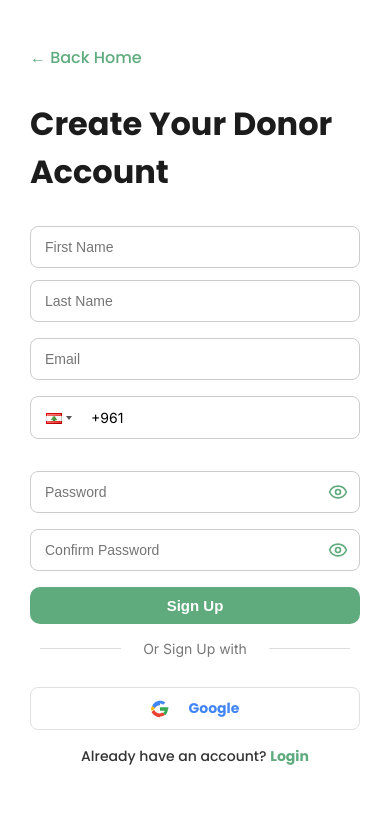
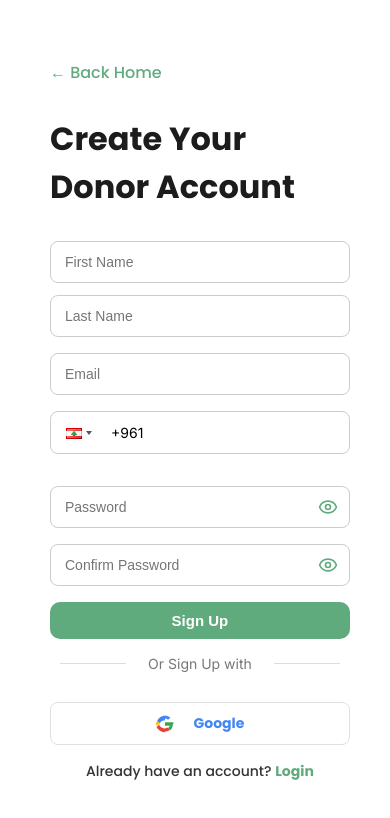
Before and after one commit to HusseinAtoui/donationplatform-frontend, a React (Create React App) app: page /signup/donor in a window 390 px wide. Shown: the top 818 px of the page. Built offline with nearby package versions, Linux system fonts and the light colour scheme; no server answers; what leo-profanity, sentiment would draw is missing.

Commit message:
scroll signup donor

```diff
--- a/src/pages/SignUp/DonorSignUp.css
+++ b/src/pages/SignUp/DonorSignUp.css
@@ -1,6 +1,6 @@
 @import url('https://fonts.googleapis.com/css2?family=Inter:wght@400;600&family=Poppins:wght@500;700&display=swap');
 
-/* Container */
+/* Outer container - full viewport */
 .signup-container {
     display: flex;
     flex-direction: row;
@@ -8,19 +8,33 @@
     min-height: 100vh;
     font-family: 'Poppins', sans-serif;
     overflow-x: hidden;
-    align-items: stretch;
 }
 
 /* Left Section */
 .signup-left {
     flex: 1;
-    padding: 40px 60px;
     display: flex;
     flex-direction: column;
-    justify-content: flex-start; /* start from top */
     background-color: #ffffff;
+    min-height: 100vh;
     box-sizing: border-box;
-    overflow: visible;
+}
+
+/* Scroll wrapper fills entire parent */
+.signup-left>.scroll-wrapper {
+    flex: 1 1 auto;
+    /* fill vertical space */
+    display: flex;
+    flex-direction: column;
+    overflow-y: auto;
+    width: 103%;
+    /* fill full width */
+    min-height: 100%;
+    /* fill full height */
+    box-sizing: border-box;
+    padding: 40px 60px;
+    /* internal spacing for content */
+    margin-left: 0;
 }
 
 /* Return text */
@@ -31,6 +45,8 @@
     cursor: pointer;
     margin-bottom: 20px;
 }
+
+/* Google button */
 .google-btn {
     display: inline-flex;
     align-items: center;
@@ -46,8 +62,12 @@
     font-weight: 600;
     transition: background-color 0.2s ease;
 }
-.google-btn:hover { background: #f7f7f7; }
 
+.google-btn:hover {
+    background: #f7f7f7;
+}
+
+/* Divider */
 .login-divider {
     display: flex;
     align-items: center;
@@ -56,6 +76,7 @@
     color: #777;
     font-size: 14px;
 }
+
 .login-divider .line {
     flex: 1;
     height: 1px;
@@ -201,14 +222,12 @@
 @media (max-width: 768px) {
     .signup-container {
         flex-direction: column;
-        align-items: stretch;
+        height: auto;
+        /* let it grow */
     }
 
-    .signup-left {
-        width: 100%;
+    .signup-left>.scroll-wrapper {
         padding: 20px;
-        margin-top: 50%;
-        margin-bottom: 30%;
     }
 
     .login-image {
@@ -224,5 +243,3 @@
         font-size: 15px;
     }
 }
-
-/* Mobile fix for small screens (480px and below) */
--- a/src/pages/SignUp/DonorSignUp.jsx
+++ b/src/pages/SignUp/DonorSignUp.jsx
@@ -1,4 +1,3 @@
-// src/pages/DonorSignUp.jsx
 import React, { useState, useEffect } from 'react';
 import { useNavigate } from 'react-router-dom';
 import PhoneInput from 'react-phone-input-2';
@@ -20,18 +19,13 @@ const GoogleIcon = () => (
 export default function DonorSignUp() {
   const navigate = useNavigate();
 
-  // If backend ever redirects back here with ?token=&user=, capture it (optional)
   useEffect(() => {
-
-   // Prefill from login redirect (no existing account)
     const params = new URLSearchParams(window.location.search);
     const prefillEmail = params.get('email');
- if (prefillEmail) {
-  setFormData((s) => ({ ...s, email: prefillEmail }));
-}
-    const urlParams = new URLSearchParams(window.location.search);
-    const tokenParam = urlParams.get('token');
-    const userParam = urlParams.get('user');
+    if (prefillEmail) setFormData((s) => ({ ...s, email: prefillEmail }));
+
+    const tokenParam = params.get('token');
+    const userParam = params.get('user');
 
     if (tokenParam && userParam) {
       try {
@@ -39,10 +33,7 @@ export default function DonorSignUp() {
         localStorage.setItem('token', tokenParam);
         localStorage.setItem('role', 'user');
         localStorage.setItem('userData', JSON.stringify(userData));
-        // Clean the URL after storing
         window.history.replaceState({}, document.title, window.location.pathname);
-        // You can optionally navigate to the profile:
-        // navigate('/DonorProfile');
       } catch (error) {
         console.error('Error parsing user data from URL:', error);
         localStorage.removeItem('token');
@@ -52,7 +43,6 @@ export default function DonorSignUp() {
     }
   }, []);
 
-  // Kick off Google OAuth for donor
   const handleGoogleSignup = () => {
     window.location.href = `${API_BASE}/api/user/auth/google/signup`;
   };
@@ -79,12 +69,9 @@ export default function DonorSignUp() {
   };
 
   const validate = () => {
-    if (!formData.firstName.trim() || !formData.lastName.trim()) {
-      return 'Please enter your first and last name.';
-    }
+    if (!formData.firstName.trim() || !formData.lastName.trim()) return 'Please enter your first and last name.';
     if (!formData.email.trim()) return 'Please enter your email.';
-    if (!/^[^\s@]+@[^\s@]+\.[^\s@]+$/.test(formData.email.trim()))
-      return 'Please enter a valid email.';
+    if (!/^[^\s@]+@[^\s@]+\.[^\s@]+$/.test(formData.email.trim())) return 'Please enter a valid email.';
     if (!formData.phone) return 'Please enter your phone number.';
     if (formData.password.length < 8) return 'Password must be at least 8 characters.';
     if (formData.password !== formData.confirmPassword) return 'Passwords do not match.';
@@ -95,16 +82,12 @@ export default function DonorSignUp() {
     e.preventDefault();
     setErr('');
     setOkMsg('');
-
     const v = validate();
-    if (v) {
-      setErr(v);
-      return;
-    }
+    if (v) return setErr(v);
 
     const payload = {
       email: formData.email.trim(),
-      phone: `+${String(formData.phone).replace(/\s+/g, '')}`, // E.164-ish
+      phone: `+${String(formData.phone).replace(/\s+/g, '')}`,
       name: `${formData.firstName.trim()} ${formData.lastName.trim()}`,
       location: '',
       avatarUrl: '',
@@ -119,14 +102,9 @@ export default function DonorSignUp() {
         headers: { 'Content-Type': 'application/json' },
         body: JSON.stringify(payload),
       });
-
       const data = await res.json();
-      if (!res.ok) {
-        throw new Error(data?.error || 'Signup failed.');
-      }
-
+      if (!res.ok) throw new Error(data?.error || 'Signup failed.');
       setOkMsg('Account created. Check your email to verify your account.');
-      // navigate('/verify-email');
     } catch (e2) {
       setErr(e2.message);
     } finally {
@@ -137,6 +115,7 @@ export default function DonorSignUp() {
   return (
     <div className="signup-container">
       <div className="signup-left">
+        <div className="scroll-wrapper">
           <p className="return-text" onClick={() => navigate('/')} role="button" tabIndex={0}>
             ← Back Home
           </p>
@@ -239,7 +218,6 @@ export default function DonorSignUp() {
             </button>
           </form>
 
-        {/* Divider + Google signup */}
           <div className="login-divider" style={{ marginTop: 16 }}>
             <div className="line" />
             <span>Or Sign Up with</span>
@@ -253,15 +231,11 @@ export default function DonorSignUp() {
 
           <p className="login-prompt" style={{ marginTop: 16 }}>
             Already have an account?{' '}
-          <span
-            className="login-link"
-            onClick={() => navigate('/login')}
-            role="button"
-            tabIndex={0}
-          >
+            <span className="login-link" onClick={() => navigate('/login')} role="button" tabIndex={0}>
               Login
             </span>
           </p>
+        </div>
       </div>
       <div className="login-image" />
     </div>
```
Lines whose indentation alone changed are shown as unchanged.
